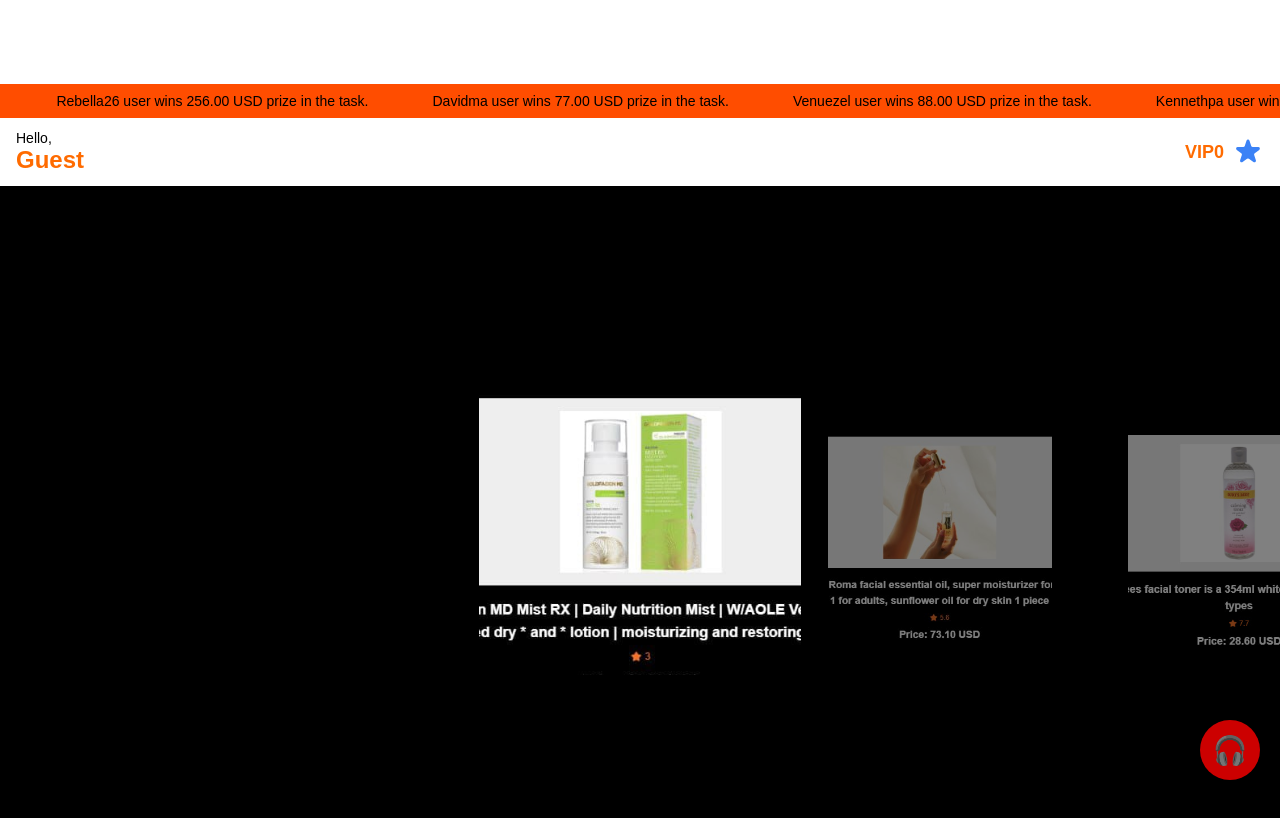
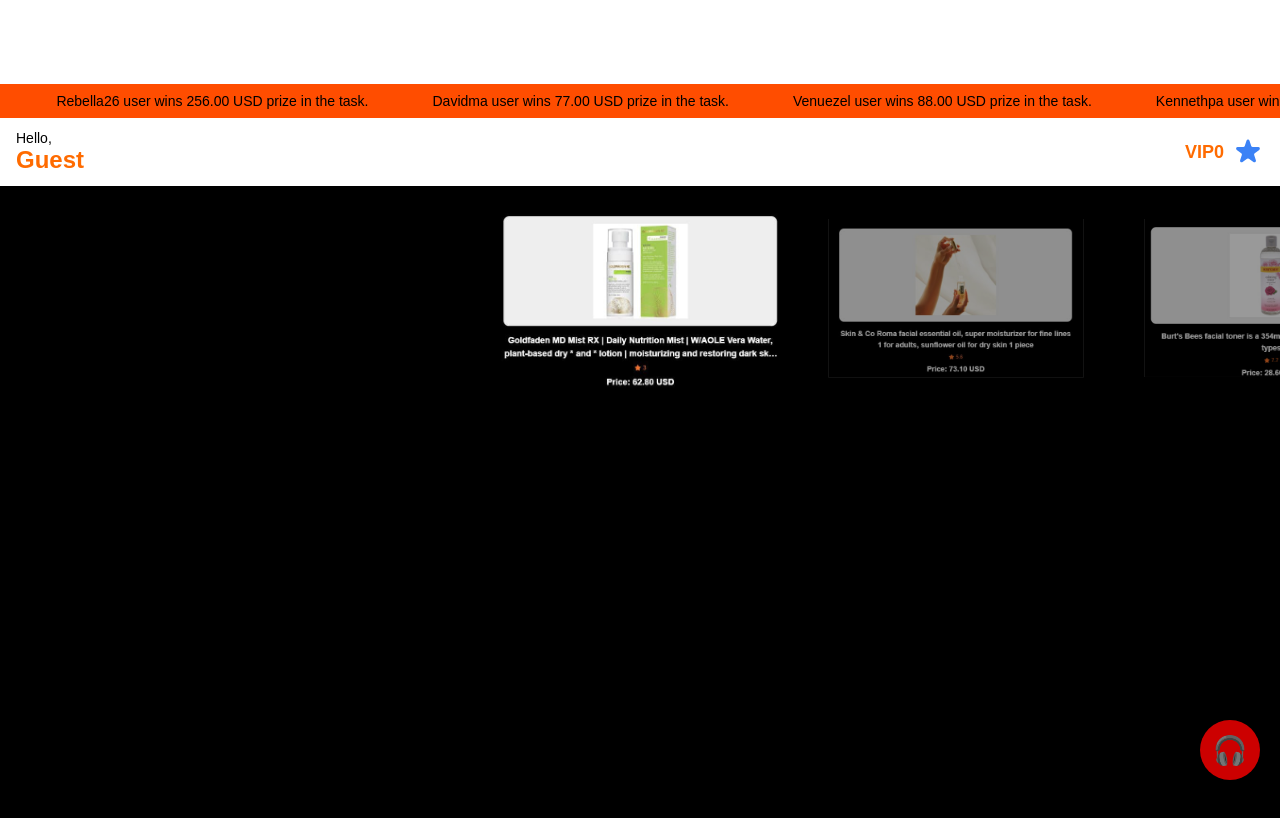
Before and after one commit to Molly256/disruptivewebsite, a Next.js app: page /starting in a window 1280 px wide. Shown: the top 818 px of the page. Built offline with nearby package versions, Linux system fonts and the light colour scheme.

Commit message:
Fix carousel: top align, full image, nonstop auto-scroll

```diff
--- a/app/globals.css
+++ b/app/globals.css
@@ -214,7 +214,7 @@ header:not(.topbar), hr {
   }
 }
 
-/* ==================== STARTING PAGE - CENTER ZOOM CAROUSEL ==================== */
+/* ==================== STARTING PAGE - FIXED: TOP ALIGN + FULL IMAGE + AUTO SCROLL ==================== */
 
 .starting-wrapper {
   min-height: 100vh;
@@ -286,21 +286,25 @@ header:not(.topbar), hr {
 
 .product-carousel {
   background: #000;
-  padding: 40px 0;
+  padding: 0;
   overflow: hidden;
   flex: 1;
   display: flex;
-  align-items: center;
+  align-items: flex-start;
+  padding-top: 16px;
 }
 
 .product-scroller {
   display: flex;
-  gap: 20px;
+  gap: 16px;
   padding: 0 50vw;
   overflow-x: scroll;
+  overflow-y: hidden;
   scroll-snap-type: x mandatory;
   scrollbar-width: none;
   -ms-overflow-style: none;
+  pointer-events: none;
+  height: 100%;
 }
 
 .product-scroller::-webkit-scrollbar {
@@ -309,30 +313,28 @@ header:not(.topbar), hr {
 
 .product-item {
   flex-shrink: 0;
-  width: 200px;
-  height: 200px;
+  width: 220px;
   scroll-snap-align: center;
   transition: transform 0.3s ease, opacity 0.3s ease;
-  transform: scale(0.8);
-  opacity: 0.5;
+  transform: scale(0.85);
+  opacity: 0.6;
 }
 
 .product-item img {
   width: 100%;
-  height: 100%;
-  object-fit: cover;
+  height: auto;
+  object-fit: contain;
   display: block;
+  background: #fff;
 }
 
-/* Center item zooms */
 .product-item.active {
-  transform: scale(1.15);
+  transform: scale(1);
   opacity: 1;
 }
 
 @media (min-width: 1024px) {
   .product-item {
-    width: 280px;
-    height: 280px;
+    width: 300px;
   }
 }
--- a/app/starting/page.js
+++ b/app/starting/page.js
@@ -26,16 +26,22 @@ export default function StartingPage() {
     setProducts(imageList)
   }, [])
 
-  // Auto-scroll + center zoom logic
+  // Nonstop auto-scroll + center zoom
   useEffect(() => {
     const scroller = productScrollerRef.current
     if (!scroller || products.length === 0) return
 
     let animationId
-    let isUserScrolling = false
-    let scrollTimeout
 
-    const updateActiveItem = () => {
+    const autoScroll = () => {
+      scroller.scrollLeft += 0.7
+
+      // Reset at 1/3 since we tripled the array
+      if (scroller.scrollLeft >= scroller.scrollWidth / 3) {
+        scroller.scrollLeft = 0
+      }
+
+      // Update center zoom
       const items = scroller.querySelectorAll('.product-item')
       const scrollerCenter = scroller.scrollLeft + scroller.offsetWidth / 2
 
@@ -49,34 +55,13 @@ export default function StartingPage() {
           item.classList.remove('active')
         }
       })
-    }
 
-    const autoScroll = () => {
-      if (!isUserScrolling) {
-        scroller.scrollLeft += 0.5
-        if (scroller.scrollLeft >= scroller.scrollWidth - scroller.offsetWidth) {
-          scroller.scrollLeft = 0
-        }
-      }
-      updateActiveItem()
       animationId = requestAnimationFrame(autoScroll)
     }
 
-    const handleScroll = () => {
-      isUserScrolling = true
-      clearTimeout(scrollTimeout)
-      scrollTimeout = setTimeout(() => {
-        isUserScrolling = false
-      }, 1000)
-    }
-
-    scroller.addEventListener('scroll', handleScroll)
     animationId = requestAnimationFrame(autoScroll)
 
-    return () => {
-      cancelAnimationFrame(animationId)
-      scroller.removeEventListener('scroll', handleScroll)
-    }
+    return () => cancelAnimationFrame(animationId)
   }, [products])
 
   const allProducts = [...products, ...products, ...products]
```
